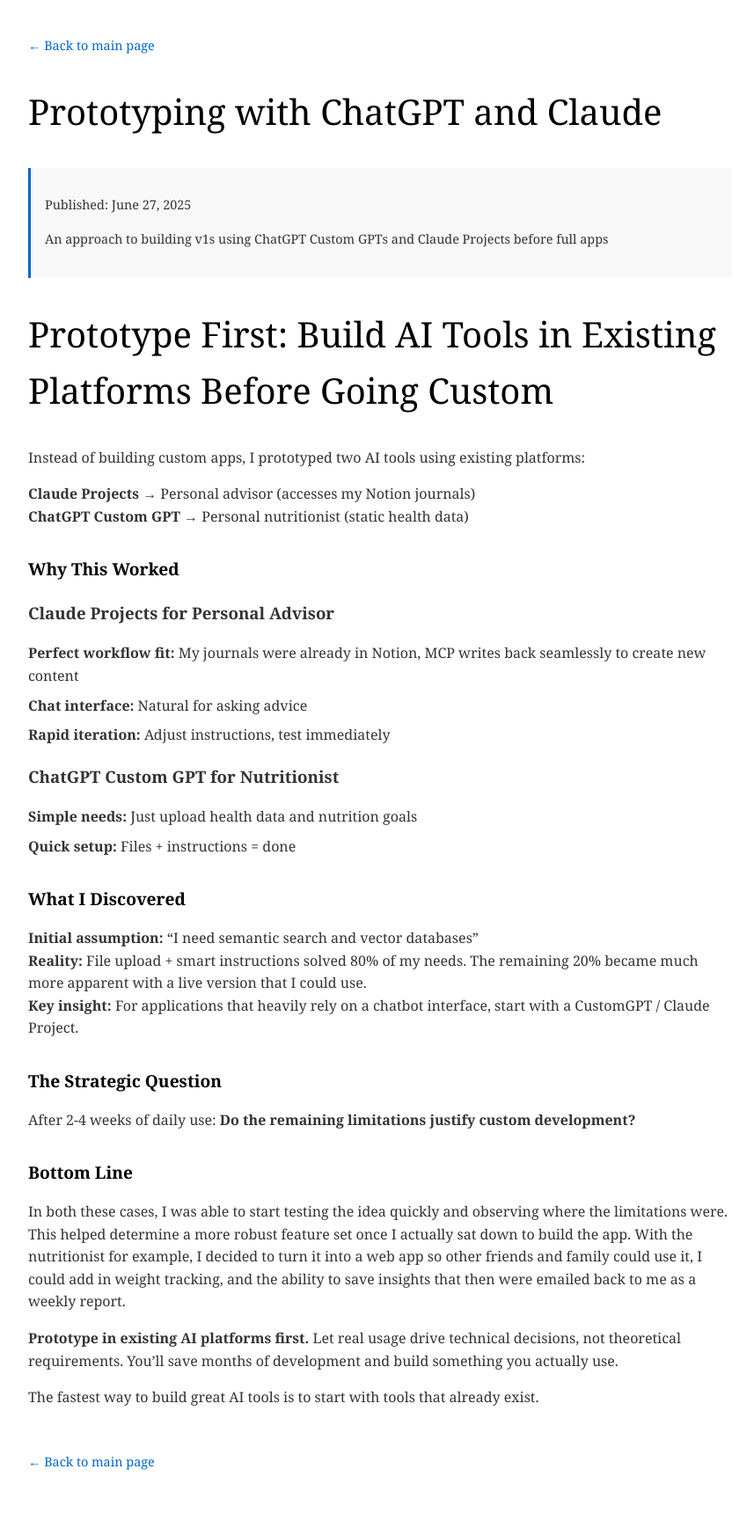
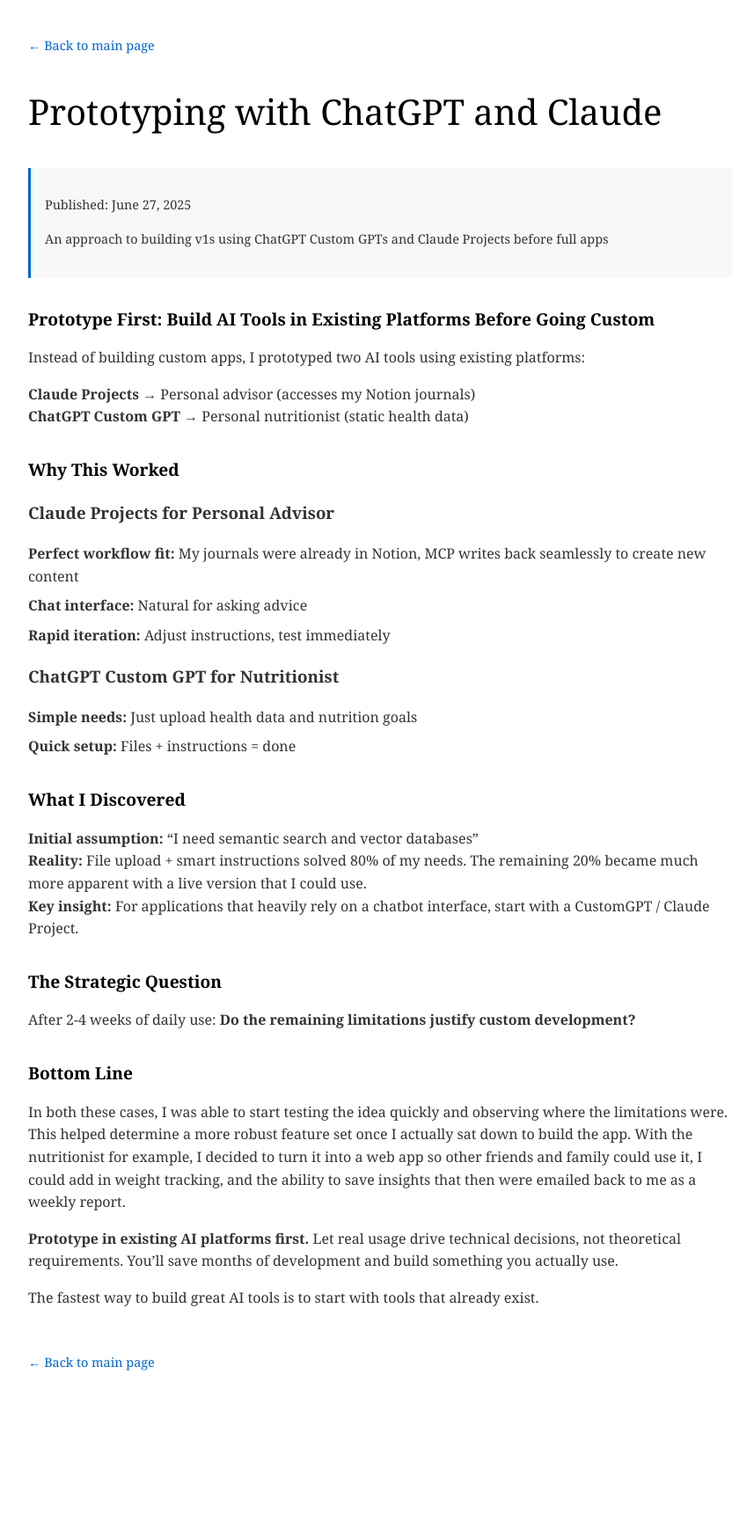
Before and after one commit to rahulsrivathsa/rahulsrivathsa-website, a Jekyll site: the page built from _thoughts/prototyping-v1.md, in a window 1280 px wide. Shown: the whole page at 88% size, without its empty margins (208-1065 px from the left). Built offline with Jekyll 4.4.1, drawn with Linux system fonts in a browser that asks for light colours; after the commit the page ends 1632 px from its top, so only the background shows below that.

```diff
--- a/_thoughts/prototyping-v1.md
+++ b/_thoughts/prototyping-v1.md
@@ -5,7 +5,7 @@ date: 2025-06-27
 description: "An approach to building v1s using ChatGPT Custom GPTs and Claude Projects before full apps"
 ---
 
-# Prototype First: Build AI Tools in Existing Platforms Before Going Custom
+## Prototype First: Build AI Tools in Existing Platforms Before Going Custom
 
 Instead of building custom apps, I prototyped two AI tools using existing platforms:
 
```
